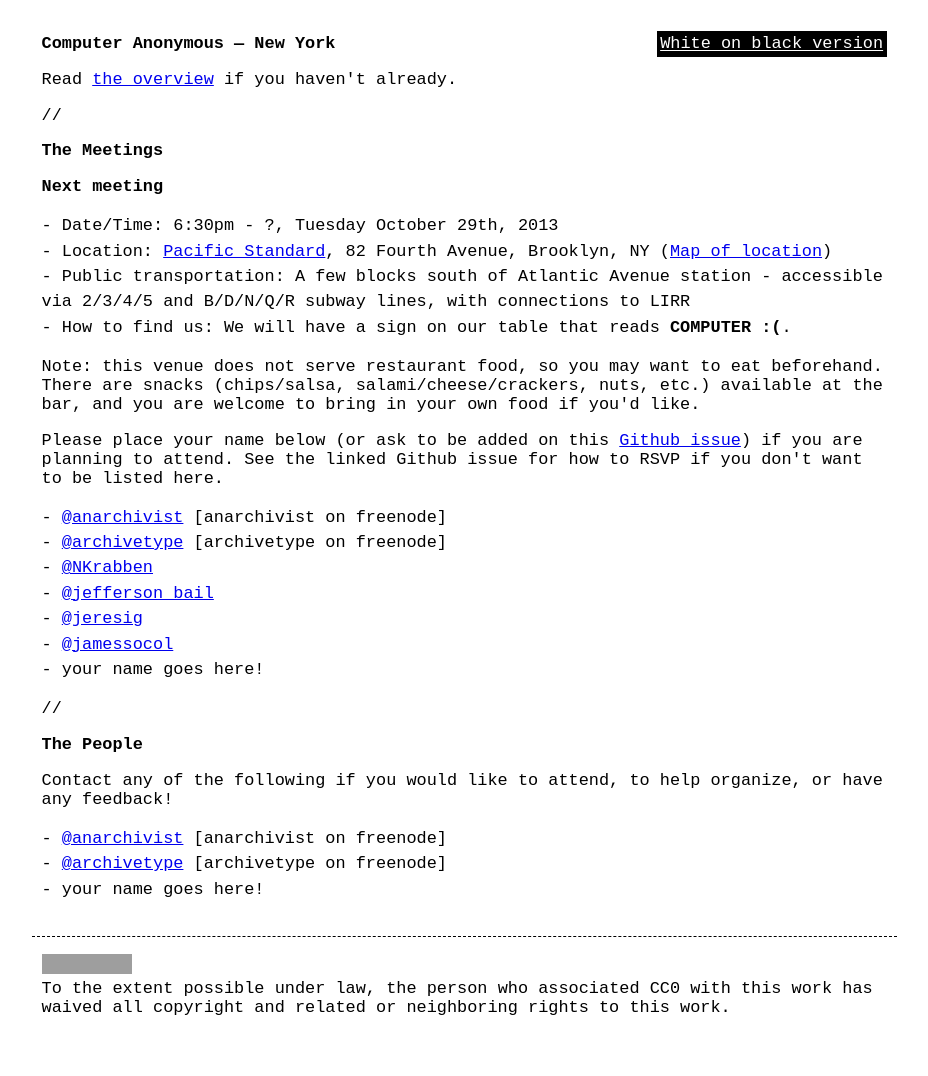
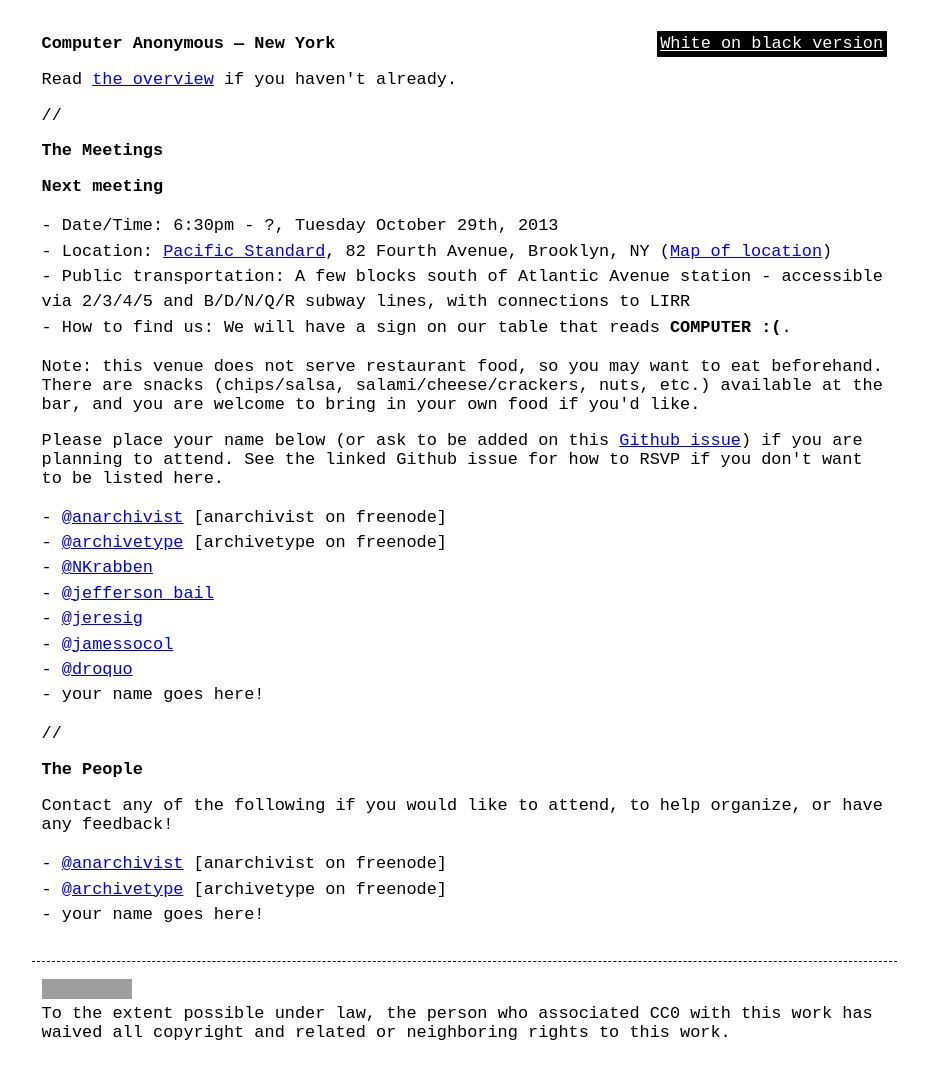
Before and after one commit to computeranonymous/computer, a Jekyll site: the page built from us_newyork.html, in a window 1280 px wide. Shown: the whole page, without its empty margins (176-1104 px from the left). Built offline with Jekyll 4.4.1, drawn with Linux system fonts in a browser that asks for light colours; before the commit the page ends 1050 px from its top, so only the background shows below that; grey boxes are pictures that could not be loaded.

Commit message:
add droquo to list

```diff
--- a/us_newyork.html
+++ b/us_newyork.html
@@ -30,6 +30,7 @@
     <li><a href="https://twitter.com/jefferson_bail">@jefferson_bail</a></li>
     <li><a href="https://twitter.com/jeresig">@jeresig</a></li>
     <li><a href="https://twitter.com/jamessocol">@jamessocol</a></li>
+    <li><a href="https://github.com/droquo">@droquo</a></li>
     <li>your name goes here!</li>
 </ul>
 
```
